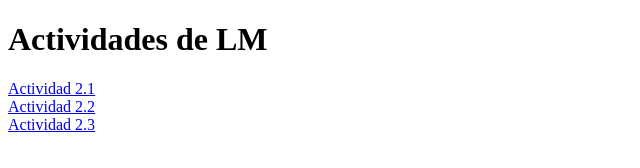
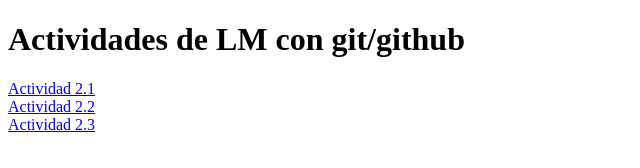
Before and after one commit to pmorato-git/LaPaginaWeb, a plain HTML site: page Index.html in a window 1280 px wide. Shown: the whole page, without its empty margins (0-640 px from the left). Drawn offline with Linux system fonts and the light colour scheme.

Commit message:
Tercer commit

```diff
--- a/Index.html
+++ b/Index.html
@@ -6,7 +6,7 @@
     <title>Mis Pruebas</title>
 </head>
 <body>
-    <h1>Actividades de LM</h1>
+    <h1>Actividades de LM con git/github</h1>
     <a href="actividad2_1.html">Actividad 2.1</a>
     <br>
     <a href="actividad2_2.html">Actividad 2.2</a>
```
